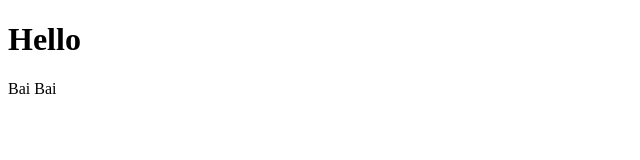
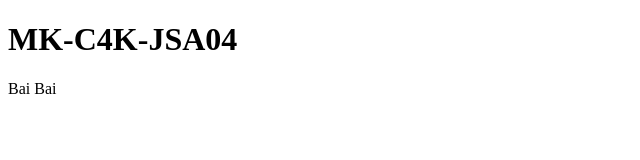
Before and after one commit to nguyencuong21520/MK-C4K-JSA04, a plain HTML site: page lesson1_github/index.html in a window 1280 px wide. Shown: the whole page, without its empty margins (0-640 px from the left). Drawn offline with Linux system fonts and the light colour scheme.

Commit message:
update nè

```diff
--- a/lesson1_github/index.html
+++ b/lesson1_github/index.html
@@ -7,7 +7,7 @@
     <title>Document</title>
 </head>
 <body>
-    <h1>Hello</h1>
+    <h1>MK-C4K-JSA04</h1>
     <p>Bai Bai</p>
 </body>
 </html>
```
